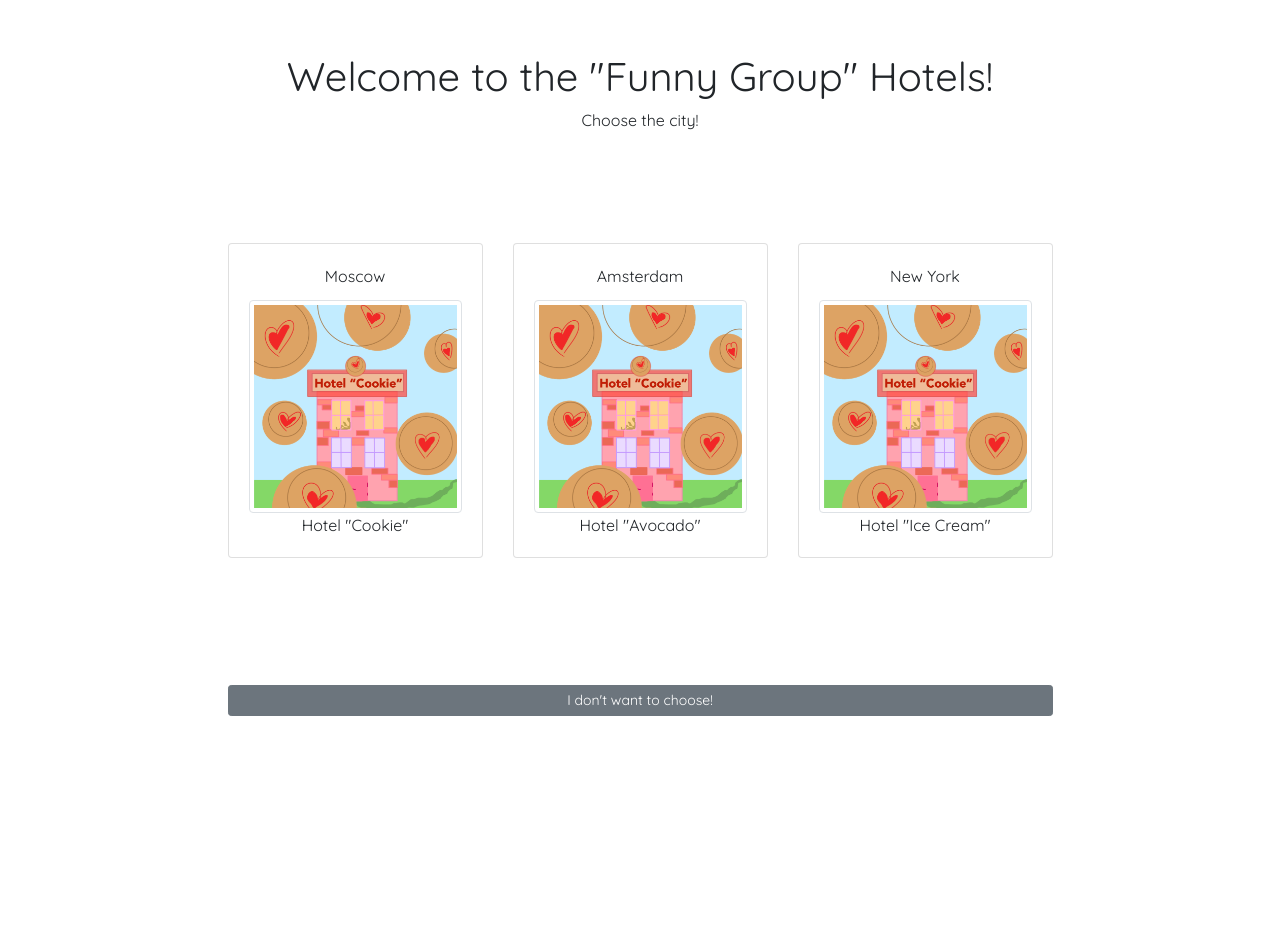
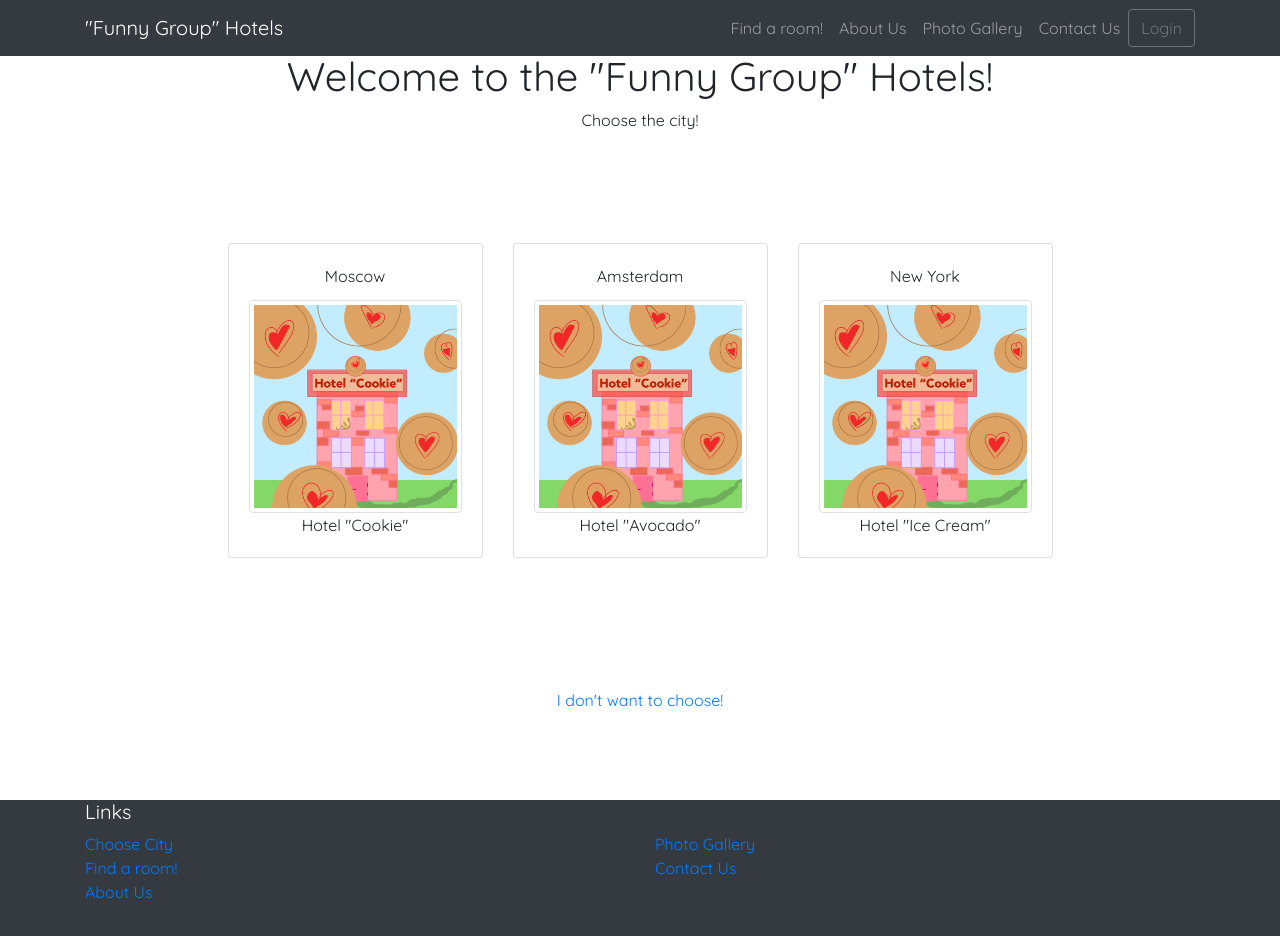
Before and after one commit to randomSveta/HotelSite, a React (Create React App) app: page / in a window 1280 px wide. Shown: the top 936 px of the page. Before the commit the page ends 800 px from the top, so only its background shows below. Built offline with nearby package versions, Linux system fonts and the light colour scheme.

Commit message:
Change react router structure for gh-pages

```diff
--- a/src/App.js
+++ b/src/App.js
@@ -1,17 +1,12 @@
 import React from 'react';
 import Main from './components/MainComponent'
-import { BrowserRouter } from 'react-router-dom';
 import './App.css';
 
 class App extends React.Component {
 
   render() {
     return (
-      <BrowserRouter basename={process.env.PUBLIC_URL}>
-        <div className="App">
-          <Main />
-        </div>
-      </BrowserRouter>
+      <Main />
     );
   }
 
--- a/src/components/HomeComponent.js
+++ b/src/components/HomeComponent.js
@@ -2,6 +2,7 @@ import React from 'react';
 import { Container, Row, Col } from 'reactstrap';
 import CityPhoto from './CityphotoCompoponent'
 import { Button } from 'reactstrap';
+import { Link } from 'react-router-dom';
 
 function Home(props) {
     return (
@@ -17,7 +18,7 @@ function Home(props) {
             </Row>
             <Row id="row-button" className="justify-content-center align-items-center">
                 <Col xs="12" sm="9" className="text-center">
-                    <Button color="secondary" size="sm" href="/search" block>I don't want to choose!</Button>
+                    <Link color="secondary" size="sm" to="/search" block>I don't want to choose!</Link>
                 </Col>
             </Row>
         </Container>
--- a/src/components/MainComponent.js
+++ b/src/components/MainComponent.js
@@ -4,13 +4,12 @@ import Search from './SearchComponent';
 import About from './AboutusComponent';
 import Contacts from './ContactusComponent';
 import { HOTELS_INFO } from '../shared/hotelInformation';
-import { Switch, Route, Redirect } from 'react-router-dom';
+import { Switch, Route, Redirect, BrowserRouter as Router } from 'react-router-dom';
 import NavBar from './NavbarComponent';
 import Footer from './FooterComponent';
-import { withRouter } from 'react-router-dom';
 import { ROOMS_INFO } from '../shared/roomsInformation';
 
-class Main extends React.Component {
+export default class Main extends React.Component {
 
   constructor(props) {
     super(props);
@@ -23,47 +22,24 @@ class Main extends React.Component {
 
   render() {
 
-    const AboutUsPage = () => {
-      return (
-        <About />
-      );
-    }
-    const ContactUsPage = () => {
-      return (
-        <Contacts />
-      );
-    }
-
-    const ShowNav = () => {
-      if (this.props.location.pathname !== '/') {
-        return <NavBar />
-      }
-    }
-
-    const ShowFooter = () => {
-      if (this.props.location.pathname !== '/') {
-        return <Footer />
-      }
-    }
-
     return (
       <React.Fragment>
-        {ShowNav()}
+        <Router basename={process.env.PUBLIC_URL}>
+          <NavBar />
+          <Switch>
+            <Route exact path='/' component={() => <Home hotelInfo={this
+              .state.hotelInfo} />} />
+            <Route path='/search' component={() => <Search roomsInfo={this
+              .state.roomsInfo} />} />
+            <Route path='/about' component={() => <About />} />
+            <Route path='/contacts' component={() => <Contacts />} />
+            <Redirect to="/" />
+          </Switch>
+          <Footer />
+        </Router>
 
-        <Switch>
-          <Route path='/search' component={() => <Search roomsInfo={this
-            .state.roomsInfo} />} />
-          <Route exact path='/' component={() => <Home hotelInfo={this
-            .state.hotelInfo} />} />
-          <Route path='/about' component={AboutUsPage} />
-          <Route path='/contacts' component={ContactUsPage} />
-          <Redirect to="/" />
-        </Switch>
-        {ShowFooter()}
       </React.Fragment>
     );
   }
 
 }
-
-export default withRouter(Main);
```
